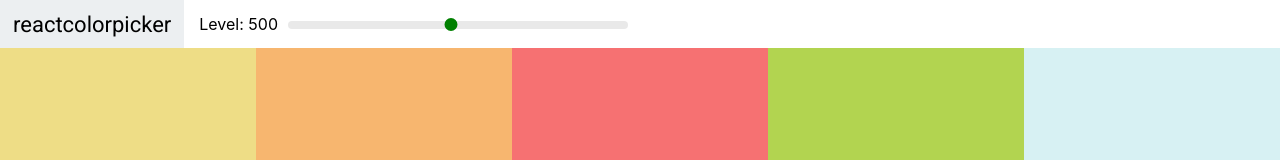
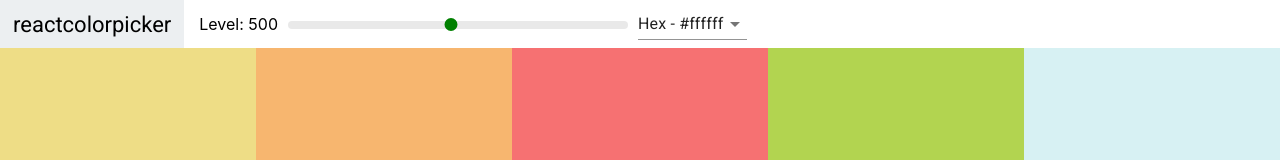
Before and after one commit to yeondam88/colors-app, a React (Create React App) app: page / in a window 1280 px wide. Shown: the top 160 px of the page. Built offline with nearby package versions, Linux system fonts and the light colour scheme.

Commit message:
Adding material-ui

```diff
--- a/package.json
+++ b/package.json
@@ -3,6 +3,7 @@
   "version": "0.1.0",
   "private": true,
   "dependencies": {
+    "@material-ui/core": "^4.9.5",
     "@testing-library/jest-dom": "^4.2.4",
     "@testing-library/react": "^9.3.2",
     "@testing-library/user-event": "^7.1.2",
--- a/src/Navbar.js
+++ b/src/Navbar.js
@@ -1,9 +1,19 @@
-import React from 'react';
+import React, { useState, useCallback } from 'react';
+import Select from '@material-ui/core/Select';
+import MenuItem from '@material-ui/core/MenuItem';
 import Slider from 'rc-slider';
 import 'rc-slider/assets/index.css';
 import './Navbar.css';
 
-function Navbar({ level, onChange }) {
+function Navbar({ level, onChange, handleChange }) {
+  const [format, setFormat] = useState('hex');
+  const handleFormatChange = useCallback(
+    e => {
+      setFormat(e.target.value);
+      handleChange(format);
+    },
+    [format, handleChange]
+  );
   return (
     <header className="Navbar">
       <div className="logo">
@@ -21,6 +31,13 @@ function Navbar({ level, onChange }) {
           />
         </div>
       </div>
+      <div className="select-container">
+        <Select value={format} onChange={handleFormatChange}>
+          <MenuItem value="hex">Hex - #ffffff</MenuItem>
+          <MenuItem value="rgb">RGB - rgb(255,255,255)</MenuItem>
+          <MenuItem value="rgba">RGBA - rgb(255,255,255,0.1)</MenuItem>
+        </Select>
+      </div>
     </header>
   );
 }
--- a/src/Palette.js
+++ b/src/Palette.js
@@ -6,8 +6,13 @@ import './Palette.css';
 
 function Palette(props) {
   const [level, setLevel] = useState(500);
+  const [format, setFormat] = useState('hex');
   const onChange = useCallback(newLevel => {
     setLevel(newLevel);
+  }, []);
+
+  const handleChange = useCallback(format => {
+    setFormat(format);
   }, []);
 
   const colorBoxes = props.palette.colors[level].map(color => {
@@ -17,7 +22,7 @@ function Palette(props) {
   });
   return (
     <div className="Palette">
-      <Navbar level={level} onChange={onChange} />
+      <Navbar level={level} onChange={onChange} handleChange={handleChange} />
       <div className="Palette-colors">{colorBoxes}</div>
     </div>
   );
```
Also changed, not shown: 1 other file (tests, documents, lock files or other folders).
